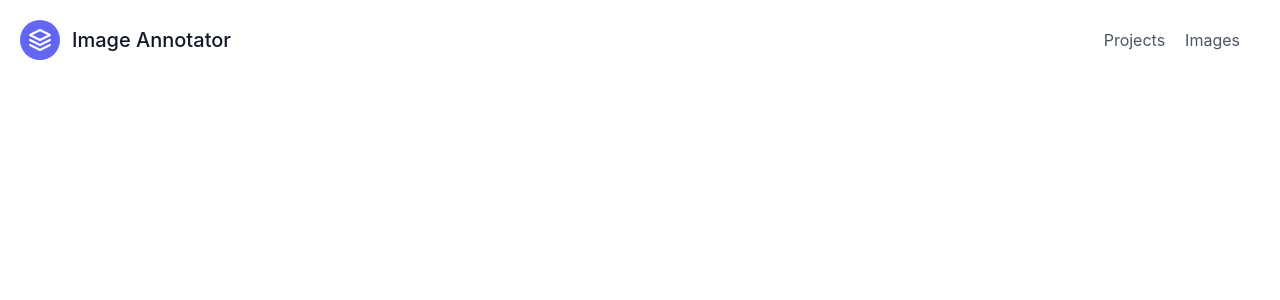
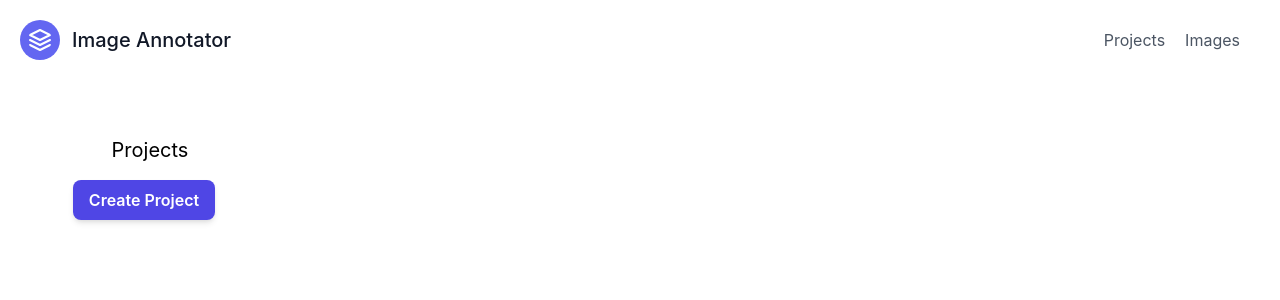
Before and after one commit to Syltaris/smartcow-task, a React (Create React App) app in the folder app/: page /projects/1 in a window 1280 px wide. Shown: the top 300 px of the page. Built offline with nearby package versions, Linux system fonts and the light colour scheme.

Commit message:
project creator and selector

```diff
--- a/app/package.json
+++ b/app/package.json
@@ -4,6 +4,7 @@
   "private": true,
   "dependencies": {
     "@craco/craco": "^6.4.2",
+    "@tailwindcss/typography": "^0.4.1",
     "@testing-library/jest-dom": "^5.11.4",
     "@testing-library/react": "^11.1.0",
     "@testing-library/user-event": "^12.1.10",
--- a/app/src/App.js
+++ b/app/src/App.js
@@ -8,7 +8,10 @@ function App() {
     <div className="App">
       <header class="text-gray-600 body-font">
         <div class="container mx-auto flex flex-wrap p-5 flex-col md:flex-row items-center">
-          <a class="flex title-font font-medium items-center text-gray-900 mb-4 md:mb-0">
+          <Link
+            class="flex title-font font-medium items-center text-gray-900 mb-4 md:mb-0"
+            to="/"
+          >
             <svg
               xmlns="http://www.w3.org/2000/svg"
               fill="none"
@@ -22,7 +25,7 @@ function App() {
               <path d="M12 2L2 7l10 5 10-5-10-5zM2 17l10 5 10-5M2 12l10 5 10-5"></path>
             </svg>
             <span class="ml-3 text-xl">Image Annotator</span>
-          </a>
+          </Link>
           <nav class="md:ml-auto flex flex-wrap items-center text-base justify-center">
             <Link class="mr-5 hover:text-gray-900" to={"/"}>
               Projects
@@ -35,6 +38,7 @@ function App() {
       </header>
       <Routes>
         <Route path="/" element={<Projects />} />
+        <Route path="/projects/:id" element={<Projects />} />
       </Routes>
     </div>
   );
--- a/app/src/pages/Projects/index.js
+++ b/app/src/pages/Projects/index.js
@@ -1,7 +1,61 @@
-import React from "react";
+import { useState, useEffect } from "react";
+import { Link, useParams } from "react-router-dom";
+import { getProjects, createProject } from "../../services/api";
 
 const Projects = () => {
-  return <>hi</>;
+  const [projects, setProjects] = useState([]);
+
+  async function fetchProjects() {
+    const response = await getProjects();
+    setProjects(response);
+  }
+  useEffect(() => fetchProjects(), []); // TODO: should depend on auth token, or user identifier
+
+  const { id } = useParams();
+  // TODO: should just fetch directly, but good enough for now
+  const selectedProject = projects.find((project) => {
+    return project.id === Number(id);
+  });
+
+  return (
+    <>
+      <div class="relative bg-white dark:bg-gray-800">
+        <div class="flex flex-col sm:flex-row ">
+          <div class="w-72 h-screen">
+            <nav class="mt-10 px-6 ">
+              <h1 class="py-4 ml-3 text-xl">Projects</h1>
+
+              <button
+                type="button"
+                class="py-2 px-4  bg-indigo-600 hover:bg-indigo-700 focus:ring-indigo-500 focus:ring-offset-indigo-200 text-white  transition ease-in duration-200 text-center text-base font-semibold shadow-md focus:outline-none focus:ring-2 focus:ring-offset-2  rounded-lg "
+                onClick={() => {
+                  createProject();
+                  fetchProjects();
+                }}
+              >
+                Create Project
+              </button>
+              {projects.map((project) => (
+                <Link
+                  class="hover:text-gray-800 hover:bg-gray-100 flex items-center p-2 my-6 transition-colors dark:hover:text-white dark:hover:bg-gray-600 duration-200  text-gray-600 dark:text-gray-400 rounded-lg "
+                  href="#"
+                  to={`/projects/${project.id}`}
+                >
+                  <span class="mx-4 text-lg font-normal">{project.name}</span>
+                  <span class="flex-grow text-right"></span>
+                </Link>
+              ))}
+            </nav>
+          </div>
+          {selectedProject && (
+            <div>
+              {selectedProject.name} +{selectedProject.id}
+            </div>
+          )}
+        </div>
+      </div>
+    </>
+  );
 };
 
 export default Projects;
--- /dev/null
+++ b/app/src/services/api.js
@@ -0,0 +1,22 @@
+const projects = [];
+
+const getProjects = async () => {
+  // should return projects belonging to user: after auth'ed
+  return [...projects]; // trick to rerender
+};
+
+const createProject = async () => {
+  // replace with api call
+  const pk = projects.length + 1;
+  const project = {
+    id: pk,
+    name: "New Project",
+    images: [],
+  };
+  projects.push(project);
+
+  // should return with data object
+  return project;
+};
+
+export { getProjects, createProject };
```
Also changed, not shown: 1 other file (tests, documents, lock files or other folders).
